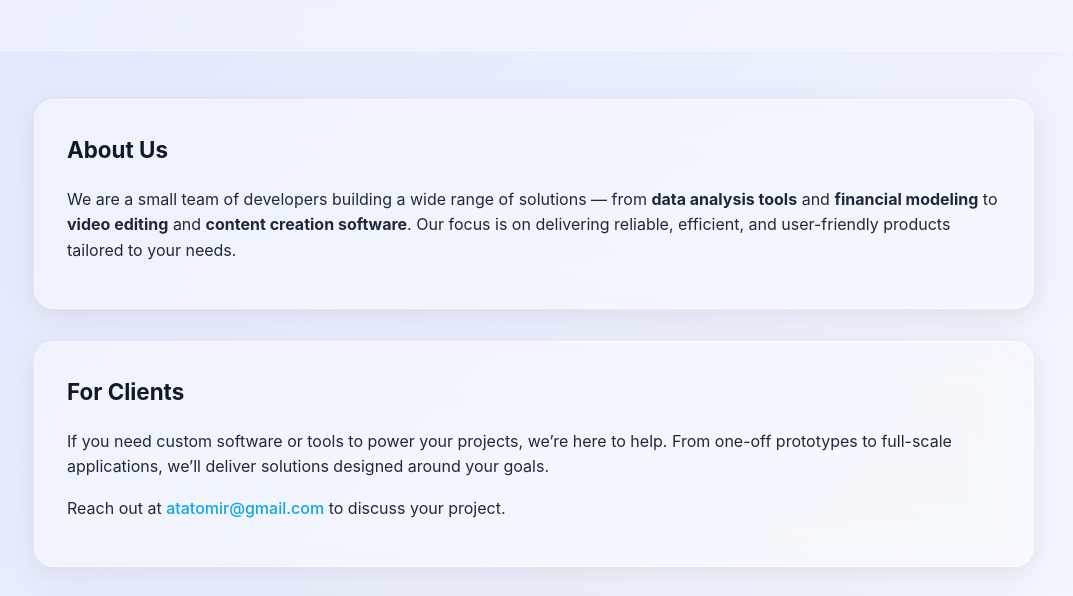
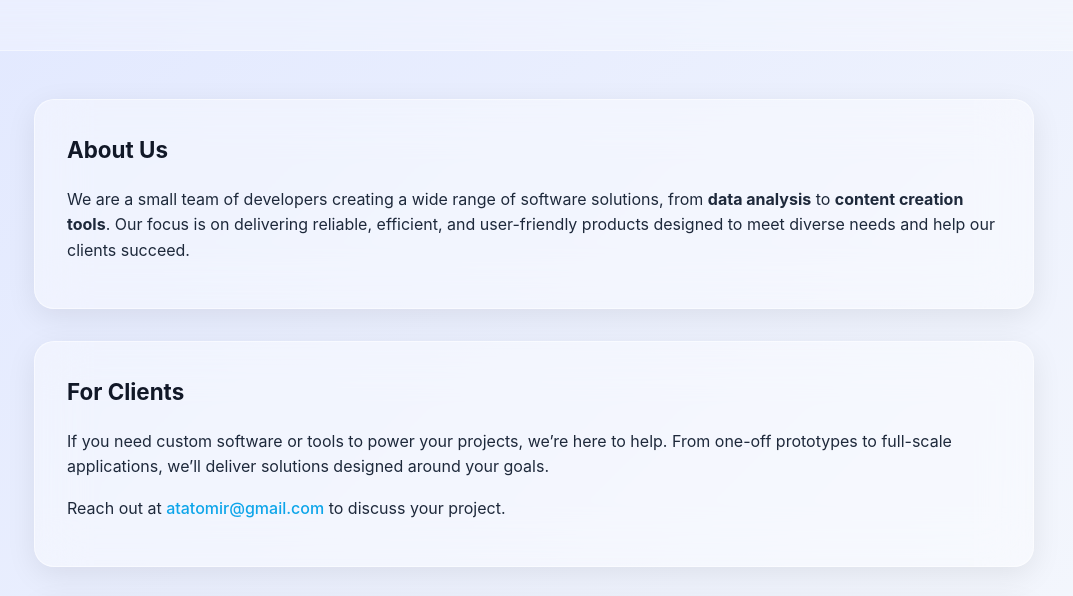
Before and after one commit to atatomir/atatomir.github.io, a plain HTML site: page index.html in a window 1280 px wide. Shown: the part 130-726 px from the top of the page, without its empty margins (106-1179 px from the left). Drawn offline with Linux system fonts and the light colour scheme.

Commit message:
Update index.html

```diff
--- a/index.html
+++ b/index.html
@@ -93,7 +93,8 @@
   <main>
     <section>
       <h2>About Us</h2>
-      <p>We are a small team of developers building a wide range of solutions — from <strong>data analysis tools</strong> and <strong>financial modeling</strong> to <strong>video editing</strong> and <strong>content creation software</strong>. Our focus is on delivering reliable, efficient, and user-friendly products tailored to your needs.</p>
+      <p>We are a small team of developers creating a wide range of software solutions, from <strong>data analysis</strong> to <strong>content creation tools</strong>.
+Our focus is on delivering reliable, efficient, and user-friendly products designed to meet diverse needs and help our clients succeed.</p>
     </section>
 
     <section>
```
